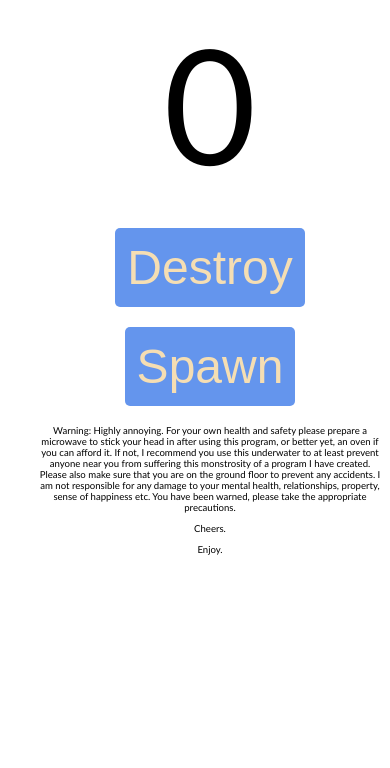
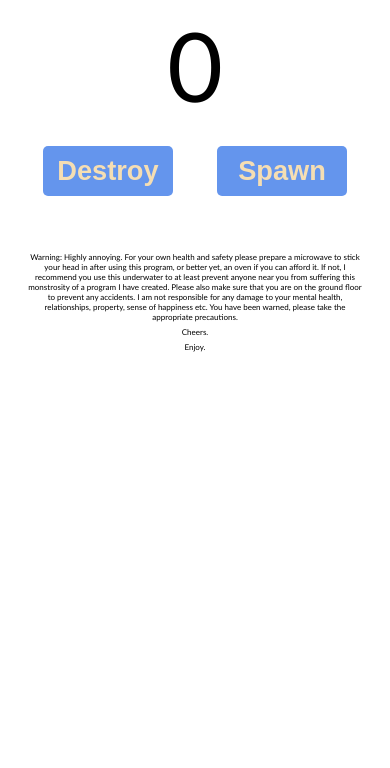
Before and after one commit to sleepycodingcat/cat-generator, a plain HTML site: page index.html in a window 390 px wide. Shown: the part 76-844 px from the top of the page. Drawn offline with Linux system fonts and the light colour scheme.

Commit message:
Update Making this responsive and look decent on phones

```diff
--- a/cat counter style.css
+++ b/cat counter style.css
@@ -1,35 +1,55 @@
+* {
+    box-sizing: border-box;
+  }
+
 body{
-    padding-left: 30px;
+    height:100%;
     font-family: 'Gill Sans', 'Gill Sans MT', Calibri, 'Trebuchet MS', sans-serif;
 }
 
 h1{
+    text-align: center;
     font-family: 'Gill Sans', 'Gill Sans MT', Calibri, 'Trebuchet MS', sans-serif;
 }
 
 #countLabel{
     display: block;
     text-align: center;
-    font-size: 10em;
+    font-size: 6rem;
 }
 
 #buttonContain{
     text-align: center;
+    justify-content: space-between;
+}
+
+#cats{
+    margin:3vh;
+    display:flex;
+    flex-wrap: wrap;
+    justify-content: center;
+    align-items: space-between;
 }
 
 p{
+    margin: 5px 20px;
     text-align: center;
-    font-size: 0.6rem;
+    font-size: 0.5rem;
 }
 
+
 .btn{
-    font-size: 3em;
-    padding:10px;
+    margin: 5px 20px;
+    padding: 5px 10px;
+    font-size: clamp(1rem,1.7rem,2rem);
+    font-weight: bold;
+    width: clamp(60px,130px,200px);
+    height:clamp(30px,50px,100px);
+    text-align: center;
     background-color:cornflowerblue;
     border-radius: 5px;
     cursor: pointer;
     color: wheat;
-    margin:10px;
     border-color: transparent;
 }
 
```
